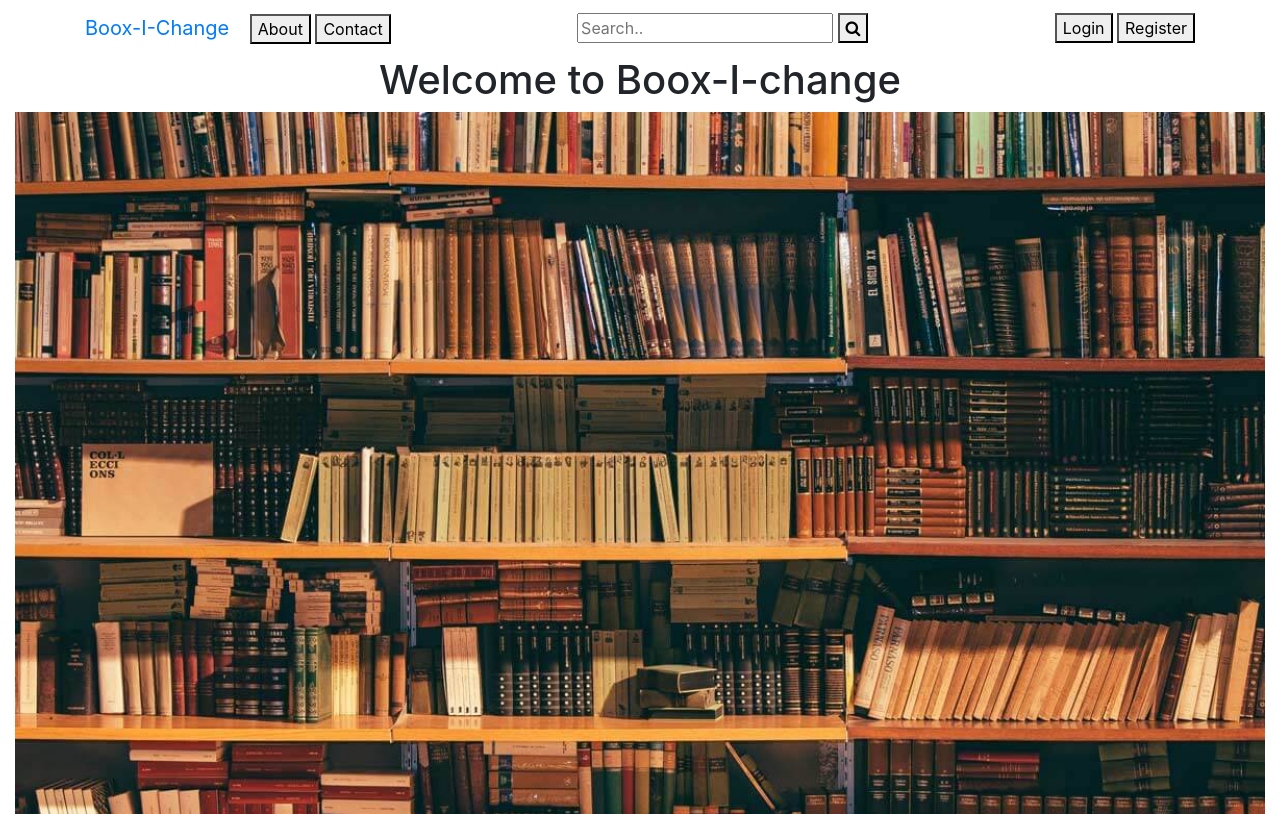
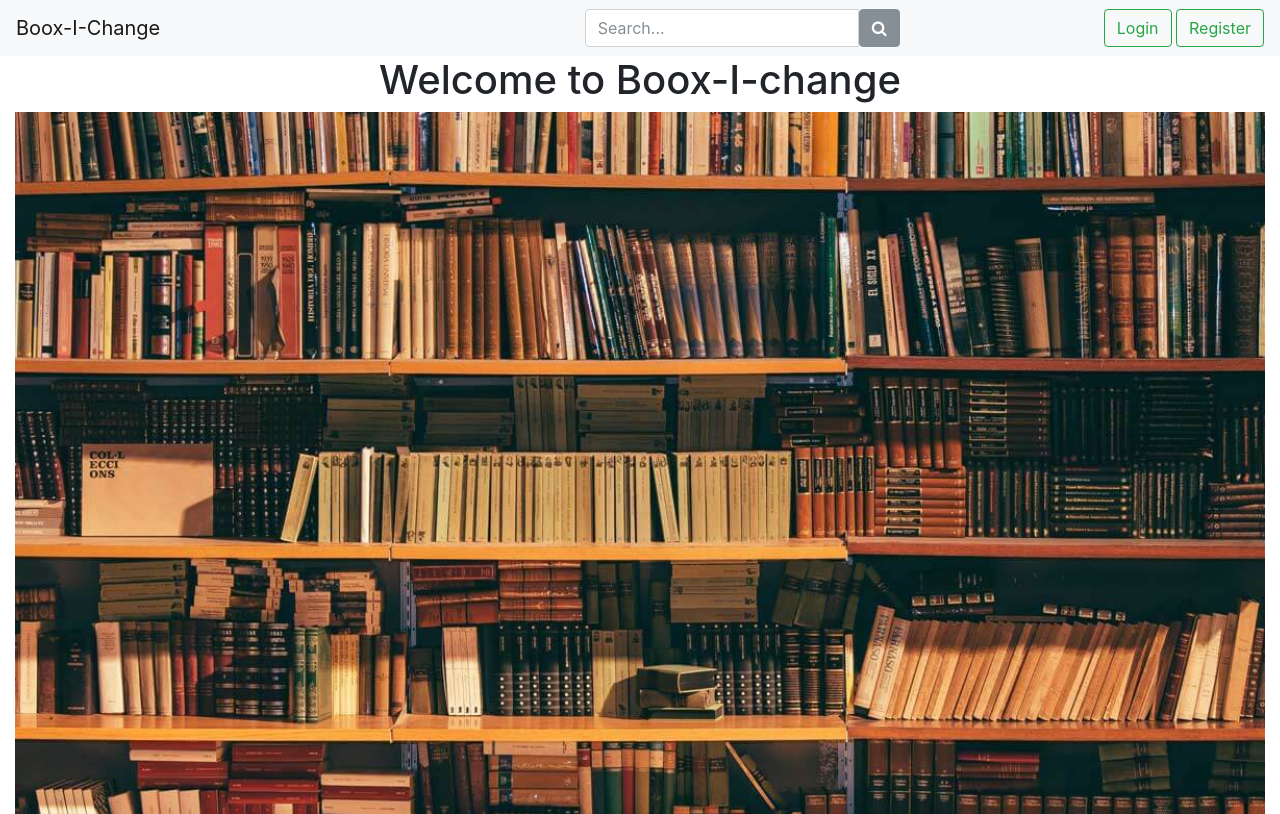
Before and after one commit to amanloc1/Unamed, a PHP site: page / in a window 1280 px wide. Shown: the top 814 px of the page. Run offline with PHP 8.4, Linux system fonts and the light colour scheme.

Commit message:
Naviagtion bar updated

```diff
--- a/index.php
+++ b/index.php
@@ -7,7 +7,7 @@
 	<meta name="viewport" content="width=device-width, initial-scale=1">
         <link href="css/bootstrap-4-navbar.css" rel="stylesheet">
         <link rel="stylesheet" href="https://cdnjs.cloudflare.com/ajax/libs/font-awesome/4.7.0/css/font-awesome.min.css">
-        <link rel="stylesheet" href="css/nav.css" >
+        <!--<link rel="stylesheet" href="css/nav.css" >-->
         <link rel="stylesheet" href="css/main.css" >
 	</head>
 <body>
--- a/php/header.php
+++ b/php/header.php
@@ -1,25 +1,22 @@
-<header>
-<nav class="navbar navbar-inverse navbar-fixed-top style="background-color: #e3f2fd;"" >
-	<div class="container">
-		<div class="navbar-header">
+<nav class="navbar sticky-top navbar-light bg-light" >
   <a href="index.php" class="navbar-brand">Boox-I-Change</a>
-        <button type="button" class="navbar-toggle" data-target="#myicon" data-toggle="collapse">
-            <span class="icon-bar">About</span>
-        </button>
-        <button type="button" class="navbar-toggle" data-target="#myicon" data-toggle="collapse">
-            <span class="icon-bar">Contact</span>
+  <div>
+  <!--About us-->
+  </div>
+  <div class="search-container">
+    <form>
+      <div class="input-group">
+        <input type="text" class="form-control" placeholder="Search...">
+        <div class="input-group-append">
+          <button class="btn btn-secondary" type="button">
+            <i class="fa fa-search"></i>
           </button>
         </div>
-      <div class="search-container">
-            <form action="#">
-              <input type="text" placeholder="Search.." name="search">
-              <button type="submit"><i class="fa fa-search"></i></button>
+      </div>
     </form>
   </div>
   <div class="login-container">
-        <button onclick="window.location.href = 'others/login/login_index.html';">Login</button>
-        <button type="button" a href="#">Register</button>
-      </div>
+        <button class="btn btn-outline-success my-2 my-sm-0" onclick="window.location.href = 'others/login/login_index.html';">Login</button>
+        <button class="btn btn-outline-success my-2 my-sm-0" type="button" a href="#">Register</button>
   </div>
 </nav>
-</header>
```
Lines whose indentation alone changed are shown as unchanged.
